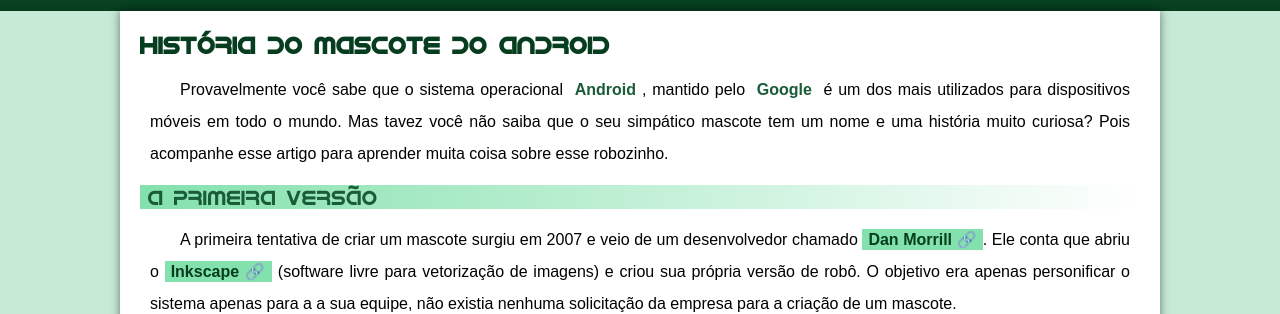
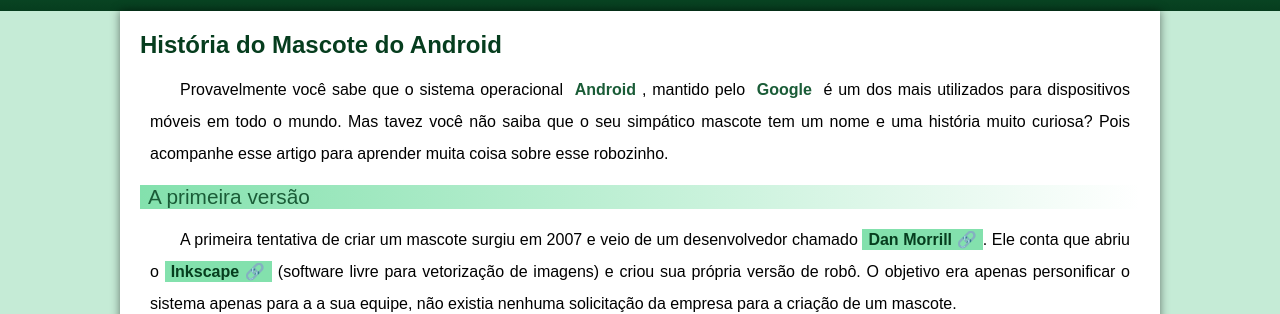
Before and after one commit to IkaroHM/projeto-android, a plain HTML site: page index.html in a window 1280 px wide. Shown: the part 179-493 px from the top of the page. Drawn offline with Linux system fonts and the light colour scheme.

Commit message:
Update style.css

```diff
--- a/estilo/style.css
+++ b/estilo/style.css
@@ -140,14 +140,14 @@ main {
 
 
 main h1 {
-    font-family: var(--fonte-android);
+    font-family: Arial, Helvetica, sans-serif;
     color: var(--cor5);
     font-weight: bold;
     font-size: 1.8;
 }
 
 main h2{
-    font-family: var(--fonte-android);
+    font-family: Arial, Helvetica, sans-serif;
     font-weight: bold;
     color: var(--cor4);
     font-size: 1.3em;
```
